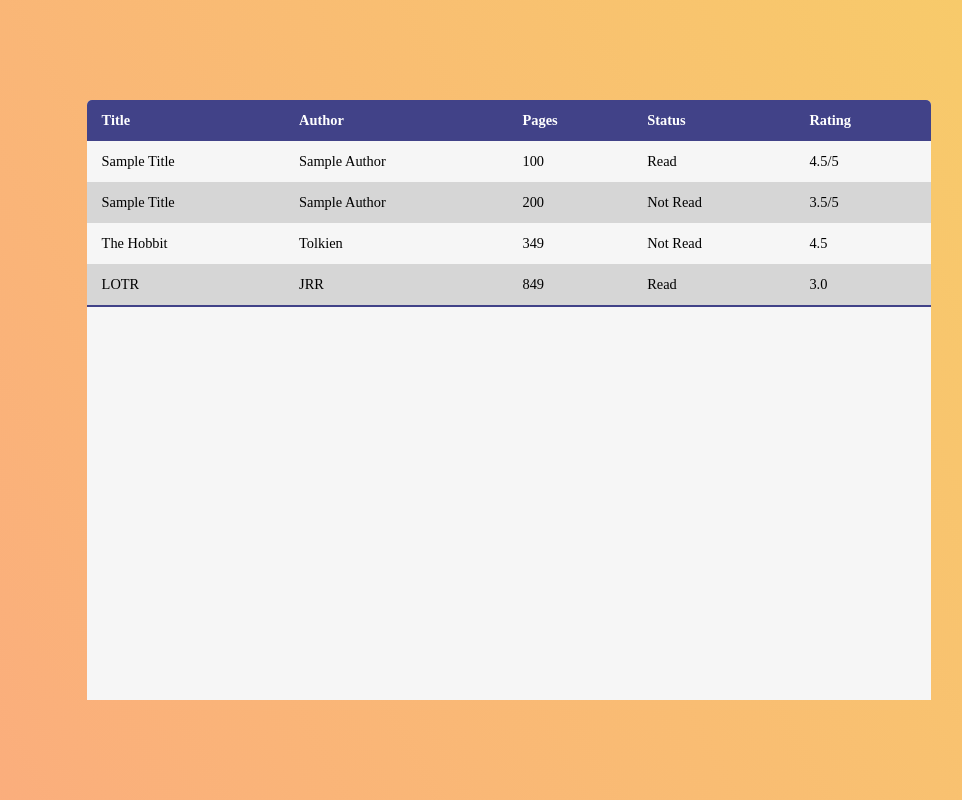
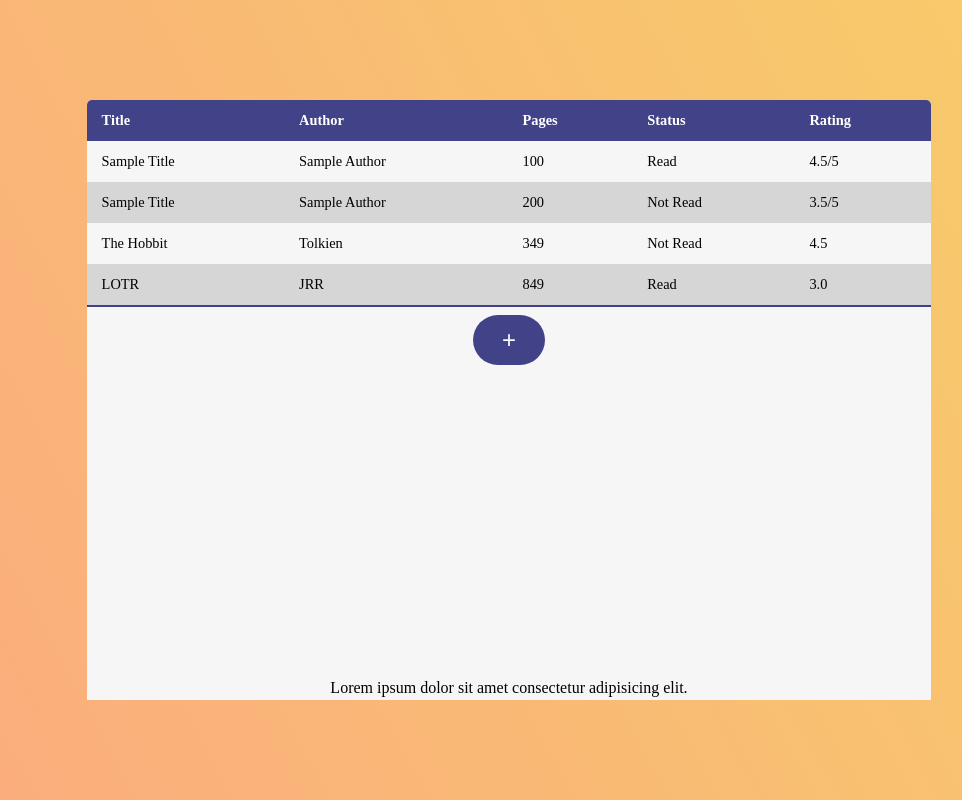
Before and after one commit to darren-cook/library, a plain HTML site: page index.html in a window 1280 px wide. Shown: the whole page, without its empty margins (131-1093 px from the left). Drawn offline with Linux system fonts and the light colour scheme.

Commit message:
styled button and added sub containers.

```diff
--- a/index.html
+++ b/index.html
@@ -35,6 +35,12 @@
                 </tr>
             </tbody>
         </table>
+        <div id="middleContainer">
+            <button id=addButton>+</button>
+        </div>
+        <div id="bottomContainer">
+            <div id="tableTotals">Lorem ipsum dolor sit amet consectetur adipisicing elit.</div>
+        </div>
    </div>
 </body>
 </html>
--- a/style.css
+++ b/style.css
@@ -28,8 +28,42 @@ body {
     border-collapse: collapse;
     font-size: 0.9em;
     min-width: 66vw;
+    max-height: 85%;
     border-radius: 5px 5px 0 0;
     overflow: hidden;
+}
+
+#middleContainer {
+    min-width: 66vw;
+    min-height: 11%;
+    display: flex;
+    align-items: center;
+    justify-content: center;
+}
+
+#bottomContainer {
+    min-width: 66vw;
+    min-height: 4%;
+    display: flex;
+    margin-top: auto;
+    display: flex;
+    align-items: center;
+    justify-content: center;
+}
+
+#addButton {
+    height: 75%;
+    width: 3em;
+    text-align: center;
+    background-color: #414288;
+    color: white;
+    border: none;
+    font-size: 1.5em;
+    border-radius: 9999px;
+    display: inline-block;
+    text-decoration: none;
+    padding: none;
+    margin: none;
 }
 
 .bookTable thead tr {
```
